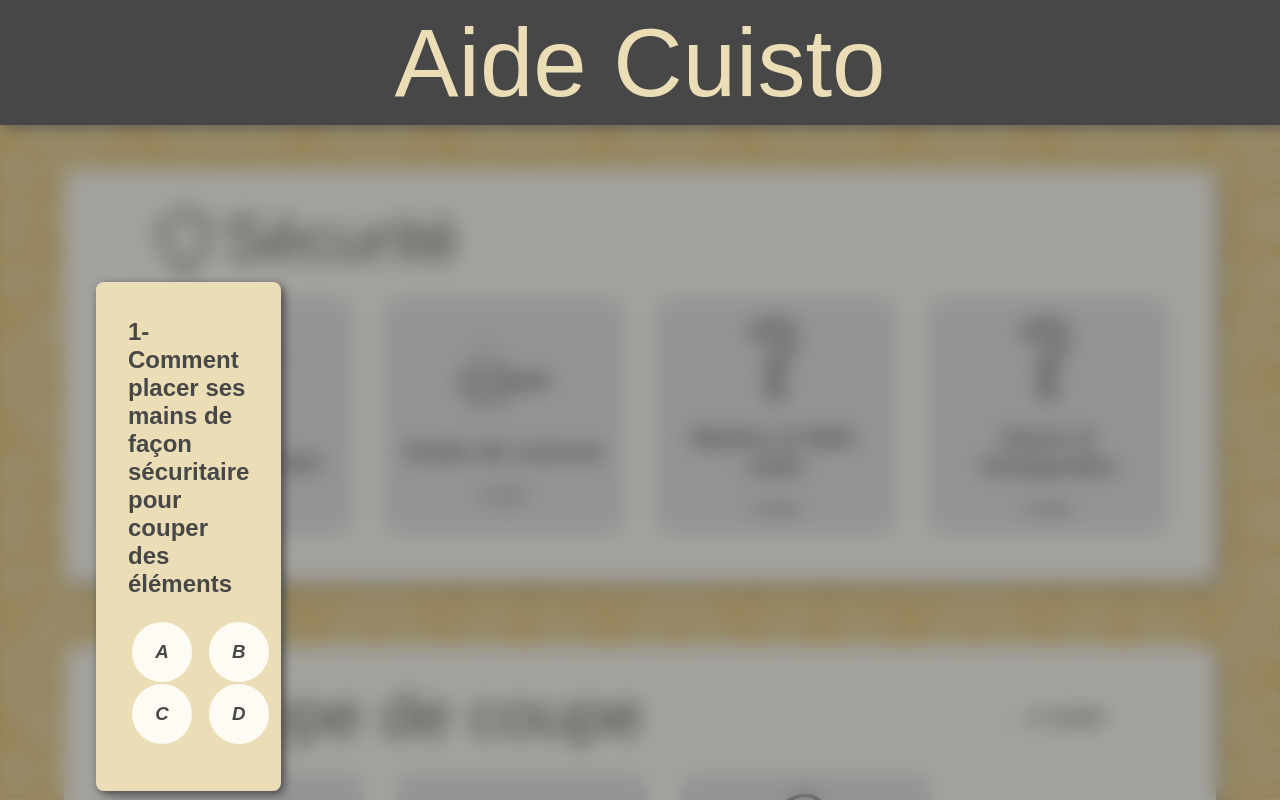
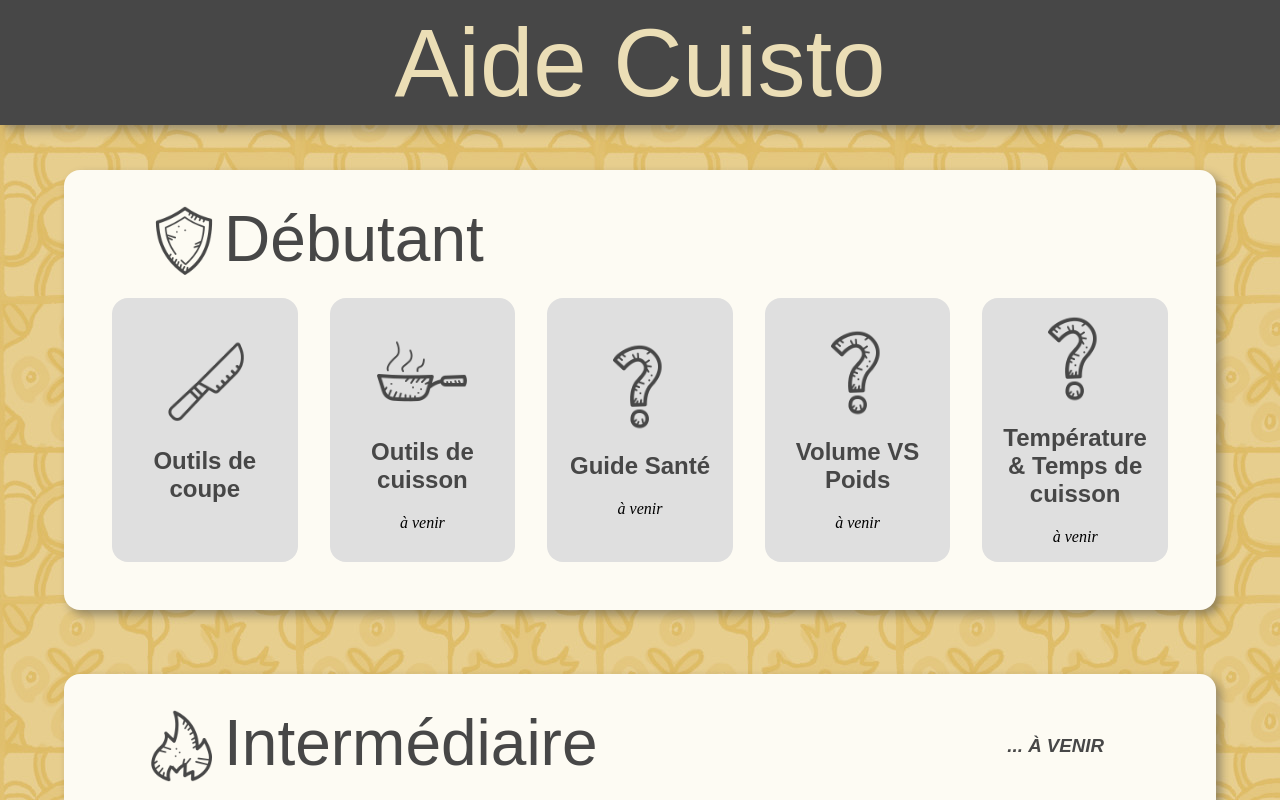
Before and after one commit to GabrielleElemond/ac, a Next.js app: page / in a window 1280 px wide. Shown: the top 800 px of the page. Built offline with nearby package versions, Linux system fonts and the light colour scheme; grey boxes are pictures that could not be loaded; a web font is replaced by a local one.

Commit message:
ajustement

```diff
--- a/app/_components/Capsule.css
+++ b/app/_components/Capsule.css
@@ -14,7 +14,12 @@
     text-align: center;
 
     &:hover {
-        opacity: 0.7;
+        background-color: var(--miel);
+
+        h2 {
+
+            color: var(--vanille);
+        }
     }
 
     &.desactive {
@@ -43,16 +48,17 @@
     flex-direction: column;
     justify-content: center;
     align-items: center;
-    background-color: var(--vanille);
+    background-color: var(--banane);
     border-radius: 1rem;
     z-index: 1;
     top: 50;
     left: 50;
     bottom: 50;
     right: 50;
+    z-index: 999;
 
     video {
-        width: 85%;
+        width: 80%;
 
         @media screen and (max-width: 1200px) {
             width: 95%;
@@ -107,14 +113,18 @@
         display: flex;
         position: absolute;
         flex-direction: column;
+        justify-content: center;
         background-color: var(--banane);
         box-shadow: 3px 3px 10px var(--reglisse);
         border-radius: 8px;
         margin: 0rem 0rem 5rem 0rem;
         padding: 1em 2em 5em 2em;
         top: 0px;
+        left: 50;
+        right: 50;
         transition: all 0.5s ease;
         cursor: pointer;
+        z-index: 999;
 
         @starting-style {
             top: 50px;
--- a/app/_components/Capsule.jsx
+++ b/app/_components/Capsule.jsx
@@ -5,8 +5,8 @@ import { useState } from "react";
 export default function Capsule({ capsule }) {
 
     const [videoOuvert, setVideoOuvert] = useState(false)
-    // const [quizOuvert, setQuizOuvert] = useState(false)
-    const [quizOuvert, setQuizOuvert] = useState(capsule.titre === "Outils de coupe")
+    const [quizOuvert, setQuizOuvert] = useState(false)
+    // const [quizOuvert, setQuizOuvert] = useState(capsule.titre === "Outils de coupe")
     const [indexQuestionActive, setIndexQuestionActive] = useState(0)
 
     function toggleVideo() {
@@ -33,8 +33,8 @@ export default function Capsule({ capsule }) {
         <>
 
             <div className={"capsule " + ((capsule.statut === "à venir") ? "desactive" : "actif")} onClick={toggleVideo}>
-                <div className="icon" style={{ backgroundImage: `url(${capsule.icon})` }}></div>
-                {/* <img src={capsule.icon} alt="" /> */}
+                {/* <div className="icon" style={{ backgroundImage: `url(${capsule.icon})` }}></div> */}
+                <img src={capsule.icon} alt="" className="icon" />
                 <h2>{capsule.titre}</h2>
                 <p>{capsule.statut}</p>
 
--- a/app/globals.css
+++ b/app/globals.css
@@ -35,7 +35,7 @@ header {
   /* height: 100px; */
   box-shadow: 5px 5px 10px var(--reglisse_transparent);
   margin-bottom: 4rem;
-  z-index: 999;
+  z-index: 99;
 
   h1 {
     padding: 0.08em;
--- a/public/data.json
+++ b/public/data.json
@@ -2,13 +2,13 @@
     "modules": [
         {
             "icon": "/shield.png",
-            "titre": "Sécurité",
+            "titre": "Débutant",
             "texte": "",
             "capsules": [
                 {
                     "titre": "Outils de coupe",
                     "statut": "",
-                    "video": "https://media.milanote.com/p/files/1VZhPl1gdLYrgs/gPM/Capsule01_2.mp4",
+                    "video": "https://media.milanote.com/p/files/1VZXff1CItSc7g/t1a/Capsule01_2_compressed.mp4",
                     "icon": "/couteau.png",
                     "icon_hover": "/couteau_jaune.png",
                     "questions": [
@@ -23,10 +23,10 @@
                                 "d"
                             ],
                             "reponses_images": [
-                                "https://media.milanote.com/p/files/1VZlGE1gdLYrgA/OJ3/20260303_140753.mp4",
-                                "https://media.milanote.com/p/files/1VZlHQ1gdLYrgD/w0n/20260303_140126.mp4",
-                                "https://media.milanote.com/p/files/1VZlHq1gdLYrgC/s2w/20260303_140500.mp4",
-                                "https://media.milanote.com/p/files/1VZmLj1gdLYrgT/3VS/20260303_140111.mp4"
+                                "https://media.milanote.com/p/files/1VZWZc1CItSc6W/fLy/20260303_140753_compressed.mp4",
+                                "https://media.milanote.com/p/files/1VZWZc1CItSc6Y/Y2c/20260303_140126_compressed.mp4",
+                                "https://media.milanote.com/p/files/1VZWZc1CItSc6X/T01/20260303_140500_compressed.mp4",
+                                "https://media.milanote.com/p/files/1W0m4A1ss96S0O/UbE/Comp%201_1_compressed.mp4"
                             ]
                         },
                         {
@@ -40,10 +40,10 @@
                                 "d"
                             ],
                             "reponses_images": [
-                                "https://media.milanote.com/p/files/1VZnCO1gdLYrh0/kxJ/20260308_192049.mp4",
-                                "https://media.milanote.com/p/files/1VZnCY1gdLYrh1/OUV/20260308_192135.mp4",
-                                "https://media.milanote.com/p/files/1VZnD81gdLYrh2/yFh/20260308_192341.mp4",
-                                "https://media.milanote.com/p/files/1VZoIJ1gdLYrh4/aLy/C1Q4_5.mp4"
+                                "https://media.milanote.com/p/files/1VZX2f1CItSc73/y3C/20260308_192049_compressed.mp4",
+                                "https://media.milanote.com/p/files/1VZX2f1CItSc72/kWD/20260308_192135_compressed.mp4",
+                                "https://media.milanote.com/p/files/1VZX2f1CItSc70/USn/20260308_192341_compressed.mp4",
+                                "https://media.milanote.com/p/files/1VZX2f1CItSc71/TZ8/C1Q4_5_compressed.mp4"
                             ]
                         },
                         {
@@ -57,10 +57,10 @@
                                 "d"
                             ],
                             "reponses_images": [
-                                "https://media.milanote.com/p/files/1VZm0v1gdLYrgJ/GwH/20260303_140434.mp4",
-                                "https://media.milanote.com/p/files/1VZm0f1gdLYrgI/SKG/20260303_140500.mp4",
-                                "https://media.milanote.com/p/files/1VZlZG1gdLYrgH/eR1/20260303_140312.mp4",
-                                "https://media.milanote.com/p/files/1VZnDx1gdLYrh3/e4s/20260308_185959.mp4"
+                                "https://media.milanote.com/p/files/1VZX2r1CItSc75/Ez1/20260303_140434_compressed.mp4",
+                                "https://media.milanote.com/p/files/1VZX2r1CItSc74/r0J/20260303_140500_compressed.mp4",
+                                "https://media.milanote.com/p/files/1VZX2r1CItSc76/sbG/20260303_140312_compressed.mp4",
+                                "https://media.milanote.com/p/files/1VZX2r1CItSc77/NBP/20260308_185959_compressed.mp4"
                             ]
                         },
                         {
@@ -74,10 +74,10 @@
                                 "d"
                             ],
                             "reponses_images": [
-                                "https://media.milanote.com/p/files/1VZmG91gdLYrgN/OJX/C1Q4_1.mp4",
-                                "https://media.milanote.com/p/files/1VZmGc1gdLYrgO/4gQ/C1Q4_2.mp4",
-                                "https://media.milanote.com/p/files/1VZmG51gdLYrgM/Lip/C1Q4_3.mp4",
-                                "https://media.milanote.com/p/files/1VZmGm1gdLYrgP/mug/C1Q4.mp4"
+                                "https://media.milanote.com/p/files/1VZX2D1CItSc78/o1i/C1Q4_1_compressed.mp4",
+                                "https://media.milanote.com/p/files/1VZX2D1CItSc79/QRR/C1Q4_2_compressed.mp4",
+                                "https://media.milanote.com/p/files/1VZX2D1CItSc7a/QzY/C1Q4_3_compressed.mp4",
+                                "https://media.milanote.com/p/files/1VZX2D1CItSc7b/jdN/C1Q4_compressed.mp4"
                             ]
                         },
                         {
@@ -91,10 +91,10 @@
                                 "d"
                             ],
                             "reponses_images": [
-                                "https://media.milanote.com/p/files/1VZmKB1gdLYrgR/lit/20260303_140201.mp4",
-                                "https://media.milanote.com/p/files/1VZoK31gdLYrh5/YfU/20260308_185528.mp4",
-                                "https://media.milanote.com/p/files/1VZlH11gdLYrgB/j4z/20260303_140732.mp4",
-                                "https://media.milanote.com/p/files/1VZmMr1gdLYrgU/xZK/20260303_140753.mp4"
+                                "https://media.milanote.com/p/files/1VZX2O1CItSc7f/9XO/20260303_140201_compressed.mp4",
+                                "https://media.milanote.com/p/files/1VZX2O1CItSc7c/r9U/20260308_185528_compressed.mp4",
+                                "https://media.milanote.com/p/files/1VZX2O1CItSc7e/TPw/20260303_140732_compressed.mp4",
+                                "https://media.milanote.com/p/files/1VZX2O1CItSc7d/Iav/20260303_140753_compressed.mp4"
                             ]
                         }
                     ]
@@ -194,101 +194,23 @@
                     ]
                 },
                 {
-                    "titre": "Mythes & Méli-mélo",
+                    "titre": "Guide Santé",
                     "statut": "à venir",
                     "video": "http://placecats.com/400/600",
                     "icon": "/question.png",
                     "icon_hover": "/poele_jaune.png",
-                    "questions": [
-                        {
-                            "enonce": "1- Pourquoi je ne devrais pas manger des sushis à tout les repas?",
-                            "video_explication": "",
-                            "bonne_reponse": 1,
-                            "reponses_texte": [
-                                "a",
-                                "b",
-                                "c",
-                                "d"
-                            ],
-                            "reponses_images": [
-                                "/images.jpg",
-                                "/images2.jpg",
-                                "/images.webp",
-                                "/images2.webp"
-                            ]
-                        },
-                        {
-                            "enonce": "2- Quelle option serait une bonne idée afin d'avoir des légumes grillés et croustillants?",
-                            "video_explication": "",
-                            "bonne_reponse": 1,
-                            "reponses_texte": [
-                                "a",
-                                "b",
-                                "c",
-                                "d"
-                            ],
-                            "reponses_images": [
-                                "/images.jpg",
-                                "/images2.jpg",
-                                "/images.webp",
-                                "/images2.webp"
-                            ]
-                        },
-                        {
-                            "enonce": "3- Est-ce que je peux cuire mes légumes au four micro-onde?",
-                            "video_explication": "",
-                            "bonne_reponse": 1,
-                            "reponses_texte": [
-                                "a",
-                                "b",
-                                "c",
-                                "d"
-                            ],
-                            "reponses_images": [
-                                "/images.jpg",
-                                "/images2.jpg",
-                                "/images.webp",
-                                "/images2.webp"
-                            ]
-                        },
-                        {
-                            "enonce": "4- À quoi je dois faire attention lorsque j'utilise des tôles pour une cuisson au four?",
-                            "video_explication": "",
-                            "bonne_reponse": 1,
-                            "reponses_texte": [
-                                "a",
-                                "b",
-                                "c",
-                                "d"
-                            ],
-                            "reponses_images": [
-                                "/images.jpg",
-                                "/images2.jpg",
-                                "/images.webp",
-                                "/images2.webp"
-                            ]
-                        },
-                        {
-                            "enonce": "5- À quoi je dois faire attention lorsque j'utilise un plat en verre trempé de type Pyrex pour une cuisson au four?",
-                            "video_explication": "",
-                            "bonne_reponse": 1,
-                            "reponses_texte": [
-                                "a",
-                                "b",
-                                "c",
-                                "d"
-                            ],
-                            "reponses_images": [
-                                "/images.jpg",
-                                "/images2.jpg",
-                                "/images.webp",
-                                "/images2.webp"
-                            ]
-                        }
-                    ]
+                    "questions": []
                 },
                 {
-                    "titre": "Sauce & Vinaigrettes",
+                    "titre": "Volume VS Poids",
+                    "statut": "à venir",
+                    "video": "",
+                    "icon": "/question.png",
+                    "icon_hover": "/poele_jaune.png",
+                    "questions": []
+                },
+                {
+                    "titre": "Température & Temps de cuisson",
                     "statut": "à venir",
                     "video": "",
                     "icon": "/question.png",
@@ -299,11 +221,11 @@
         },
         {
             "icon": "/fire.png",
-            "titre": "Type de coupe",
+            "titre": "Intermédiaire",
             "texte": " ... À venir",
             "capsules": [
                 {
-                    "titre": "Légumes",
+                    "titre": "Différentes coupes de légume",
                     "statut": "à venir",
                     "video": "https://youtu.be/zR9jYF66Pgk",
                     "icon": "/couteau.png",
@@ -311,7 +233,7 @@
                     "questions": []
                 },
                 {
-                    "titre": "Protéines",
+                    "titre": "Différentes coupes de viande",
                     "statut": "à venir",
                     "video": "http://placecats.com/400/600",
                     "icon": "/poele.png",
@@ -319,10 +241,26 @@
                     "questions": []
                 },
                 {
-                    "titre": "Faire un choix éclairé",
+                    "titre": "Faire des choix éclairés",
                     "statut": "à venir",
                     "video": "http://placecats.com/400/600",
                     "icon": "/question.png",
+                    "icon_hover": "/poele_jaune.png",
+                    "questions": []
+                },
+                {
+                    "titre": "Mythes",
+                    "statut": "à venir",
+                    "video": "http://placecats.com/400/600",
+                    "icon": "/poele.png",
+                    "icon_hover": "/poele_jaune.png",
+                    "questions": []
+                },
+                {
+                    "titre": "Méli-mélo",
+                    "statut": "à venir",
+                    "video": "http://placecats.com/400/600",
+                    "icon": "/poele.png",
                     "icon_hover": "/poele_jaune.png",
                     "questions": []
                 }
@@ -330,7 +268,7 @@
         },
         {
             "icon": "/chimie.png",
-            "titre": "La Chimie en cuisine",
+            "titre": "Avancer",
             "texte": " ... À venir",
             "capsules": [
                 {
```
